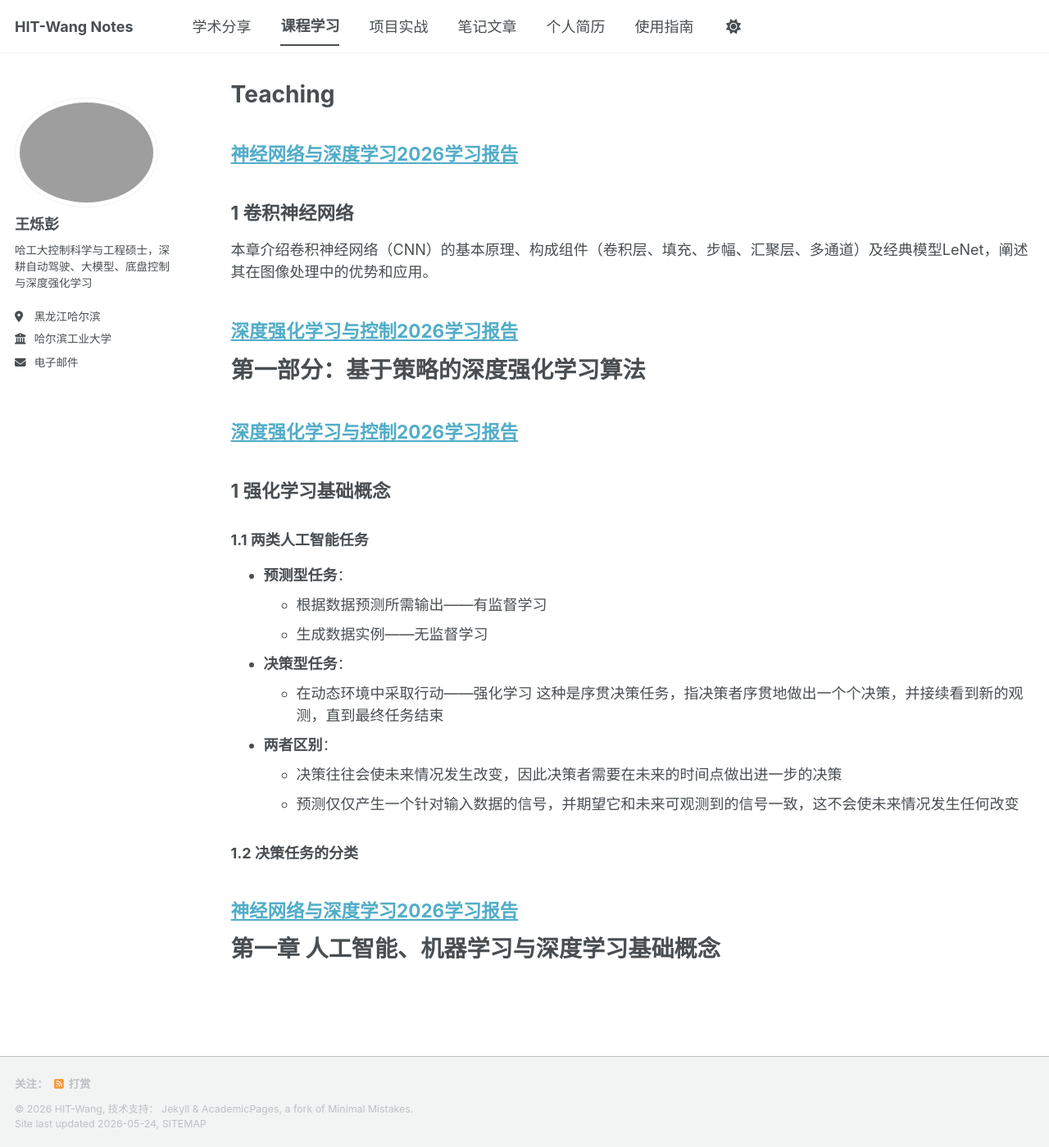
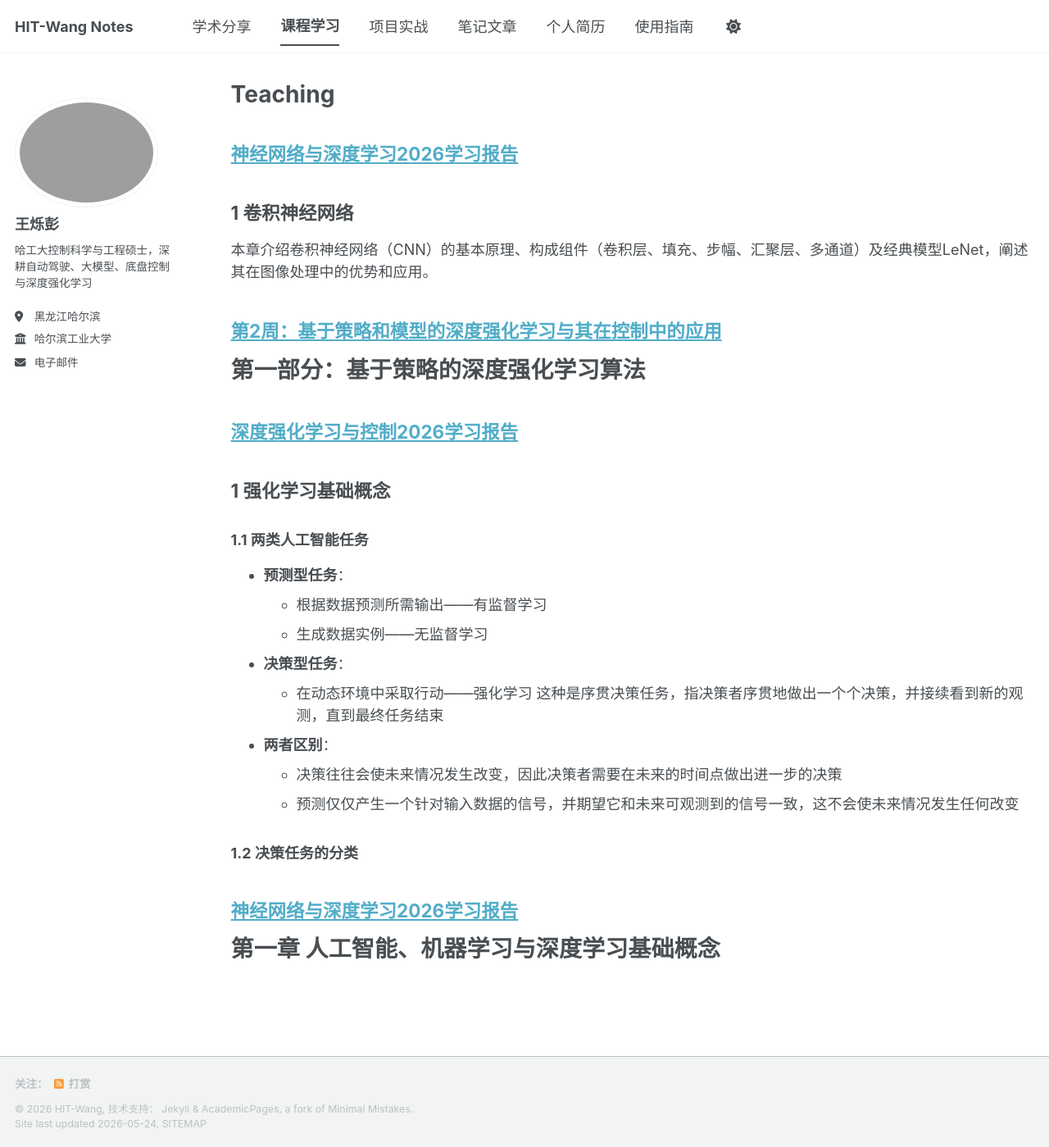
Before and after one commit to HITWang-tech/HITWang-tech.github.io, a Jekyll site: the page built from _pages/teaching.html, in a window 1280 px wide and 1399 px high. Shown: the whole window at 82% size. Built offline with Jekyll 4.4.1, drawn with Linux system fonts in a browser that asks for light colours; a script bundle is joined from its source files by our own code; library files that are not in the unit come from our copies.

Commit message:
Update DRL-Week2.md

```diff
--- a/_teaching/DRL-Week2.md
+++ b/_teaching/DRL-Week2.md
@@ -1,5 +1,5 @@
 ---
-title: "深度强化学习与控制2026学习报告"
+title: "第2周：基于策略和模型的深度强化学习与其在控制中的应用"
 collection: teaching
 type: "Workshop"
 permalink: /teaching/DRL-Week2
```
